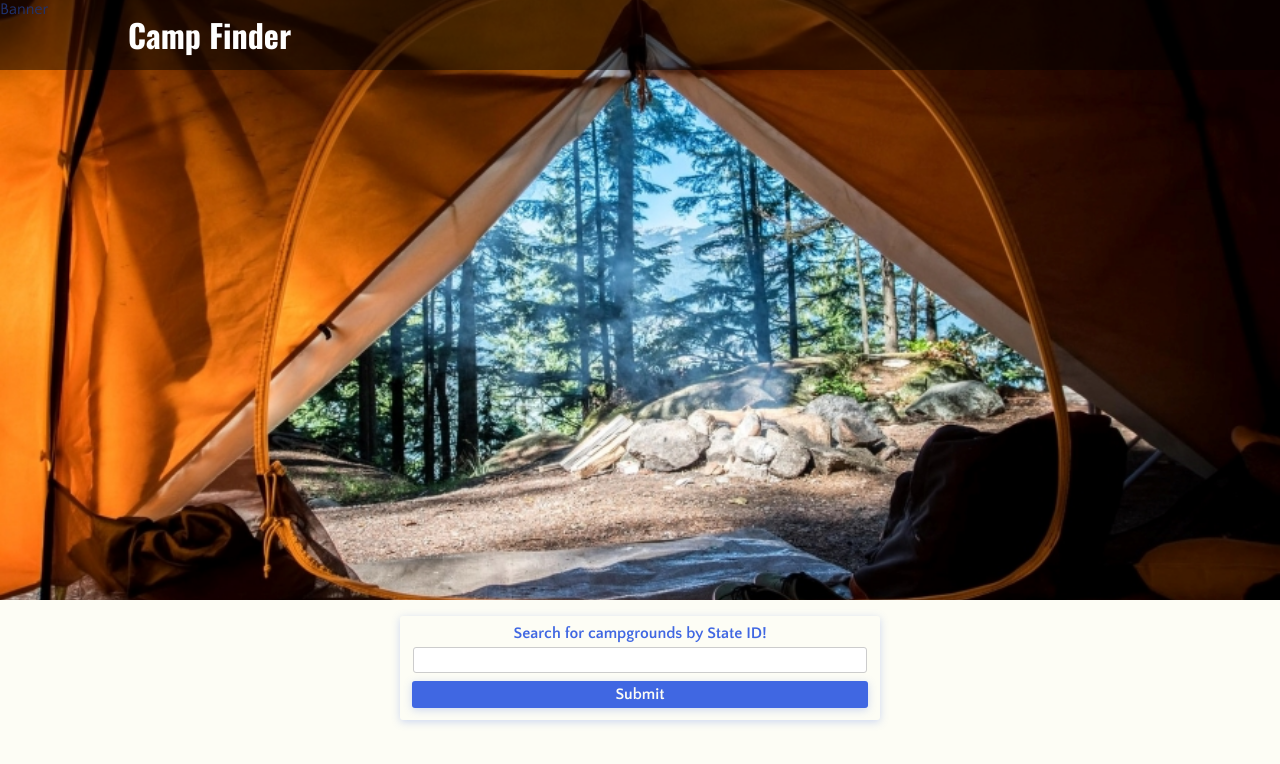
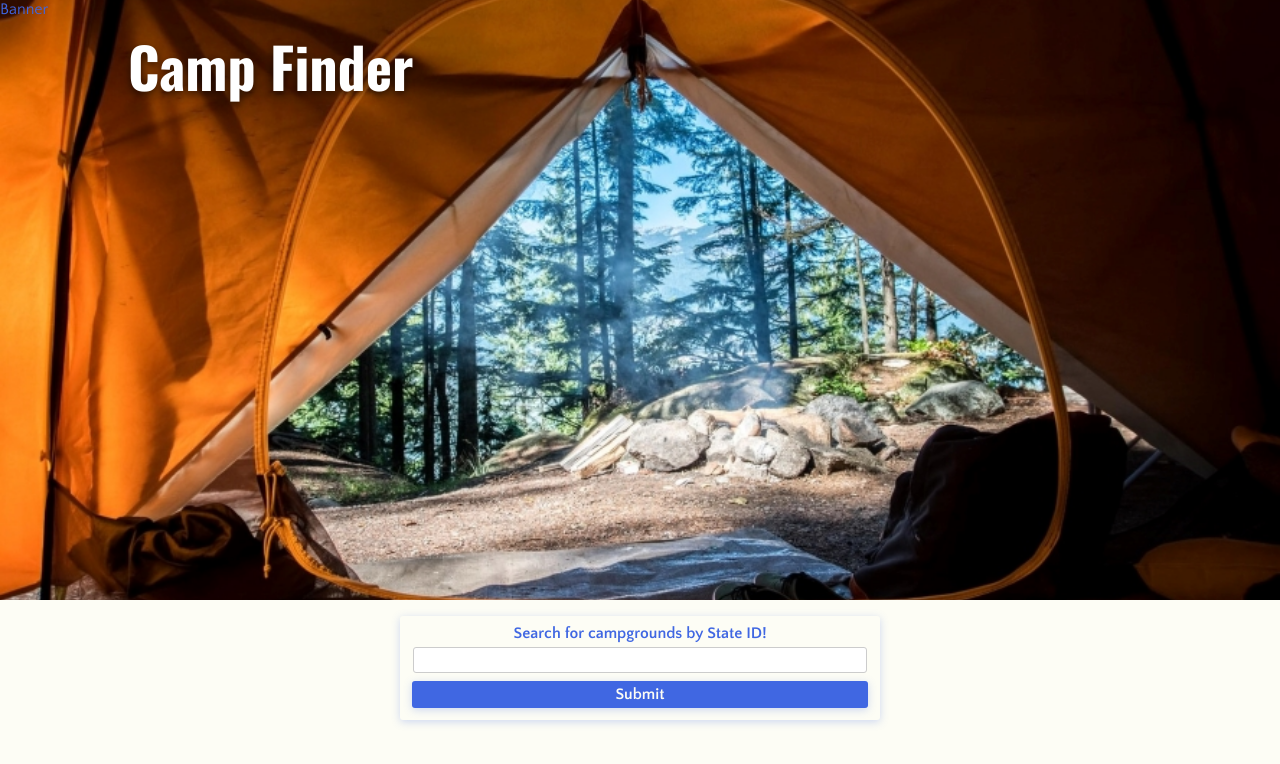
Before and after one commit to spreston4/camp-finder, a React (Create React App) app: page / in a window 1280 px wide. Shown: the top 764 px of the page. Built offline with nearby package versions, Linux system fonts and the light colour scheme.

Commit message:
Added resize on scroll effect to header.

```diff
--- a/src/components/Header/Header.js
+++ b/src/components/Header/Header.js
@@ -1,10 +1,22 @@
-import React from "react";
+import React, {useState, useEffect} from "react";
 import styles from "./Header.module.css";
 
 const Header = () => {
+  const [isSmall, setIsSmall] = useState(false);
+
+  useEffect(() => {
+    if (typeof window !== "undefined") {
+      window.addEventListener("scroll", () =>
+      setIsSmall(window.pageYOffset > 200)
+      );
+    }
+  }, [])
+
+  const titleClasses = `${styles.title} ${isSmall ? styles.small : ''}`;
+
   return (
     <div className={styles.container}>
-      <div className={styles.small}>
+      <div className={titleClasses}>
         <h1>Camp Finder</h1>
       </div>
     </div>
--- a/src/components/Header/Header.module.css
+++ b/src/components/Header/Header.module.css
@@ -1,5 +1,5 @@
 .container {
-  width:100%;
+  width: 100%;
   position: fixed;
   top: 0;
   left: 0;
@@ -11,21 +11,24 @@
   padding: 2rem 10%;
   color: #ffffff;
   background-color: transparent;
-  transition: 300ms;
+  transition: 600ms;
 }
 
 .title h1 {
   font-size: 3.5rem;
+  text-shadow: 0 3px 8px rgba(0, 0, 0, 0.65);
+  transition: 600ms;
 }
 
 .small {
-  width: 100%;
-  padding: 1rem 10%;
-  color: #ffffff;
-  background-color: rgba(0, 0, 0, .5);
-  transition: 300ms;
+  padding: 1rem 10% !important;
+  text-shadow: 0 3px 8px rgba(0, 0, 0, 0.15);
+  background-color: rgba(0, 0, 0, 0.5) !important;
+  backdrop-filter: blur(4px) grayscale(75%);
+  transition: 600ms;
 }
 
 .small h1 {
-  font-size: 2rem;
+  font-size: 2rem !important;
+  transition: 600ms;
 }
```
